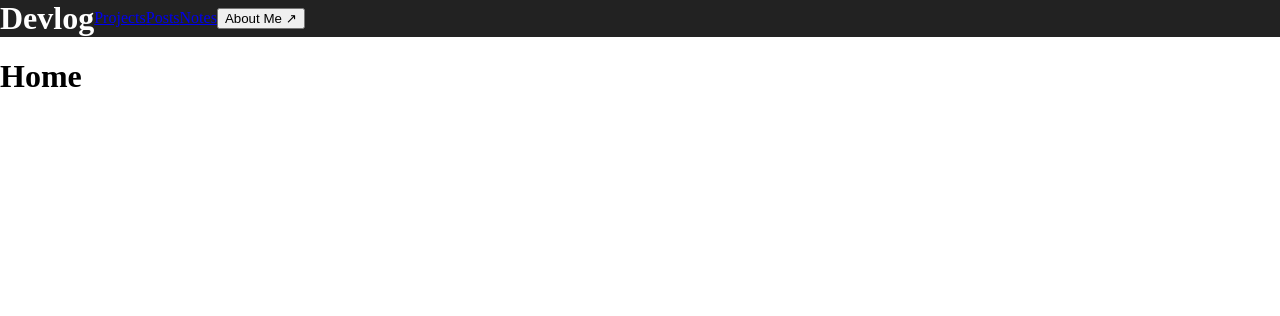
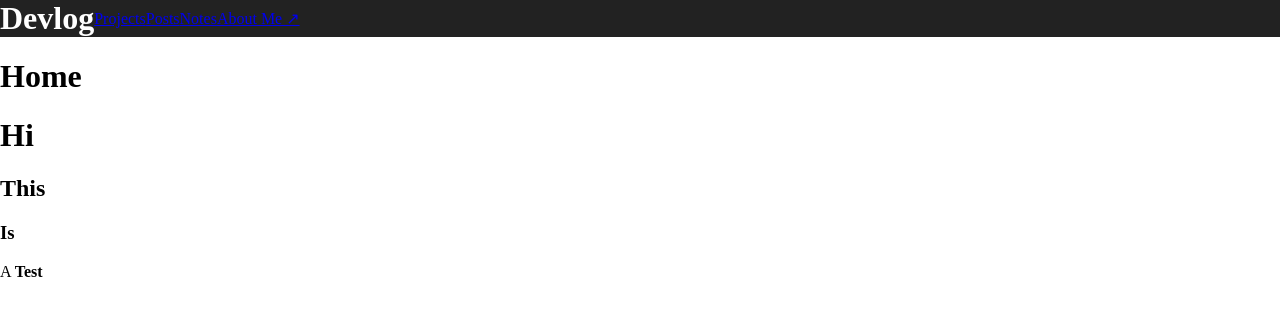
Before and after one commit to ismailjakupi/devlog, a React (Vite) app: page / in a window 1280 px wide. Shown: the top 316 px of the page. Built offline with nearby package versions, Linux system fonts and the light colour scheme.

Commit message:
feat: Routers

```diff
--- a/src/App.tsx
+++ b/src/App.tsx
@@ -7,12 +7,12 @@ import Header from "./components/Header";
 import Home from "./pages/Home";
 import Projects from "./pages/Projects";
 
-//! THIS LOADS ALL POSTS!
+/*//! THIS LOADS ALL POSTS!
 const posts = import.meta.glob("./content/*.md", {
   query: "?raw",
   import: "default",
   eager: true,
-});
+});*/
 
 function App() {
   return (
--- a/src/components/Header/Header.tsx
+++ b/src/components/Header/Header.tsx
@@ -9,7 +9,7 @@ export default function Header() {
         <NavLink to="/projects">Projects</NavLink>
         <NavLink to="/posts">Posts</NavLink>
         <NavLink to="/notes">Notes</NavLink>
-        <button>About Me ↗</button>
+        <a href="https://codeberg.org/ismailjakupi">About Me ↗</a>
       </nav>
     </header>
   );
--- a/src/pages/Home/Home.tsx
+++ b/src/pages/Home/Home.tsx
@@ -1,7 +1,12 @@
+//! loads main content statically
+import Markdown from "react-markdown";
+import markdownText from "../../content/index.md?raw";
+
 export default function Home() {
   return (
     <>
       <h1>Home</h1>
+      <Markdown>{markdownText}</Markdown>
     </>
   );
 }
```
Also changed, not shown: src/content/index.md (renamed from src/content/test.md).
